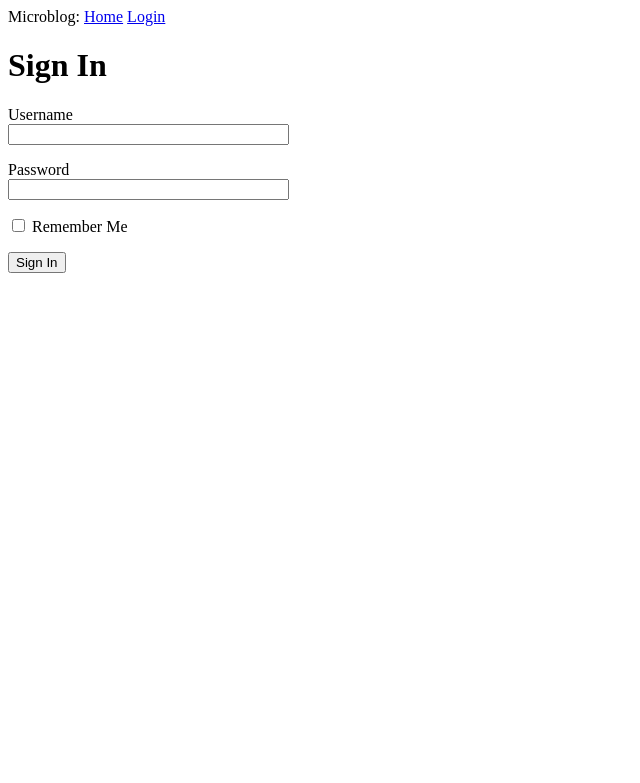
After one commit to sutan8/Alphademo, a Flask app: page /login in a window 1280 px wide. The commit adds this page. Shown: the top 783 px of the page, without its empty margins (0-640 px from the left). Run offline with Flask 2, Linux system fonts and the light colour scheme.

Commit message:
copy module pattern from microblog -- working setmotor function

```diff
--- a/__init__.py
+++ /dev/null
@@ -1,6 +0,0 @@
-from flask import Flask
-from config import Config
-
-app = Flask(__name__)
-app.config.from_object(Config)
-from app import routes, motorctl
--- /dev/null
+++ b/alphademo.py
@@ -0,0 +1,4 @@
+from app import app
+
+if __name__ == '__main__':
+    app.run(debug=True, host='0.0.0.0')
--- a/app/__init__.py
+++ b/app/__init__.py
@@ -1,6 +1,7 @@
 from flask import Flask
 from config import Config
 
+print('init running')
 app = Flask(__name__)
 app.config.from_object(Config)
-from app import routes
+from app import routes, motorctl
--- a/app/forms.py
+++ b/app/forms.py
@@ -1,9 +1,12 @@
 from flask_wtf import FlaskForm
-from wtforms import StringField, PasswordField, BooleanField
-from wtforms import SubmitField, IntegerField
+from wtforms import StringField, PasswordField, BooleanField, SubmitField, IntegerField
 from wtforms.validators import DataRequired, NumberRange
 
-print('forms.py')
+class LoginForm(FlaskForm):
+    username = StringField('Username', validators=[DataRequired()])
+    password = PasswordField('Password', validators=[DataRequired()])
+    remember_me = BooleanField('Remember Me')
+    submit = SubmitField('Sign In')
 
 class GoForm(FlaskForm):
     left = StringField('left', validators=[DataRequired()])
@@ -16,6 +19,3 @@ class GoFormInt(FlaskForm):
     right = IntegerField('right', validators=[NumberRange(-100,100,
         "max duty cycle 100%")])
     submit = SubmitField('GO!')
-
-class Config(object):
-    SECRET_KEY = 'my secret key'
--- a/app/routes.py
+++ b/app/routes.py
@@ -1,6 +1,37 @@
+from flask import render_template, flash, redirect
+from app import app
+from app.forms import LoginForm
+from app.Alphademo import Alphademo
 
-from app import app
+print('routes importing done')
 
-@app.route('/myroute')
-def myroute():
-	return 'myroute'
+#car=Alphademo()
+
+@app.route('/')
+@app.route('/index')
+def index():
+    user  = { 'username':'steven'}
+    posts = [
+        {
+            'author':{'username': ' John'},
+            'body': 'Beautiful day in Edmonton'
+        },
+        {   'author':{'username': 'Sue'},
+            'body': 'Wonderful day in the neighborhood'
+        }
+    ]
+    return render_template('index.html',title='OOO', user=user, posts=posts )
+
+@app.route('/login', methods=['GET','POST'])
+def login():
+    form = LoginForm()
+    if form.validate_on_submit():
+        flash('Login requested for user {}, remember_me={}'.format(
+            form.username.data, form.remember_me.data))
+        #renderval = render_template('login.html', title='Sign In', form=form)
+        return redirect('/index')
+#       flash('Form data failed validation. user {}, password {}'.format(
+#            form.username.data, form.password.data))
+    renderval = render_template('login.html', title='Sign In', form=form)
+    # login view function goes all the way though and gets rendered here below
+    return renderval
--- a/app/templates/base.html
+++ b/app/templates/base.html
@@ -1,13 +1,15 @@
-<html lang="en">
-<head>
-    <meta charset="UTF-8">
-    <title>Alphabot</title>
-</head>
-<body>
+<htmL>
+    <head>
+        {% if title %}
+        <title>{{title}} - Microblog</title>
+            {% else %}
+        <title>Welcome to Microblog!</title>
+        {% endif %}
+    </head>
     <body>
-    <div>Alphabot Demo:
+    <div>Microblog:
         <a href="/index">Home</a>
-        <a href="/setmotor">Set Motor</a>
+        <a href="/login">Login</a>
     </div>
         {% with messages = get_flashed_messages() %}
         {% if messages %}
@@ -21,8 +23,8 @@
 
         {% block content %}
         {% endblock %}
+        {% block content_motor %}
+        {% endblock %}
+
     </body>
 </html>
-
-</body>
-</html>
--- /dev/null
+++ b/app/templates/login.html
@@ -0,0 +1,30 @@
+{% extends "base.html" %}
+
+{% block content %}
+    <h1>Sign In</h1>
+    <form action="" method="post">
+        {{ form.hidden_tag() }}
+        <p>
+            {{ form.username.label }} <br>
+            {{ form.username(size=32) }}
+        </p>
+        <p>
+            {{ form.password.label }} <br>
+            {{ form.password(size=32) }}
+        </p>
+        <p>
+           {{ form.remember_me() }} {{ form.remember_me.label }} </p>
+        <p>{{ form.submit() }}</p>
+    </form>
+{% endblock %}
+
+<!DOCTYPE html>
+<html lang="en">
+<head>
+    <meta charset="UTF-8">
+    <title>Title</title>
+</head>
+<body>
+
+</body>
+</html>
--- a/app/templates/setmotor.html
+++ b/app/templates/setmotor.html
@@ -1,7 +1,8 @@
 {% extends "base.html" %}
 
-{% block content %}
+{% block content_motor %}
     <h1>Set Motor</h1>
+    <h2>Between -100 and +100</h2>
     <form action="" method="post">
         <p>
 	    {{ form.hidden_tag() }}
--- a/autojs.py
+++ b/autojs.py
@@ -1 +1,5 @@
+
 from app import app
+
+if __name__ == 'main':
+    app.run(debug=True, host='0.0.0.0')
--- /dev/null
+++ b/config.py
@@ -0,0 +1,4 @@
+import os
+
+class Config(object):
+    SECRET_KEY = os.environ.get('SECRET_KEY') or 'you will never guess'
--- /dev/null
+++ b/microblog.py
@@ -0,0 +1,4 @@
+from app import app
+
+if __name__ == '__main__':
+    app.run(debug=True, host='0.0.0.0')
```
Also changed, not shown: app/Alphademo.py (+4 -4 lines), app/app.py (deleted, +0 -19 lines), app/motorctl.py (+27 -8 lines), app/templates/index.html (+10 -1 lines), 3 other files.
